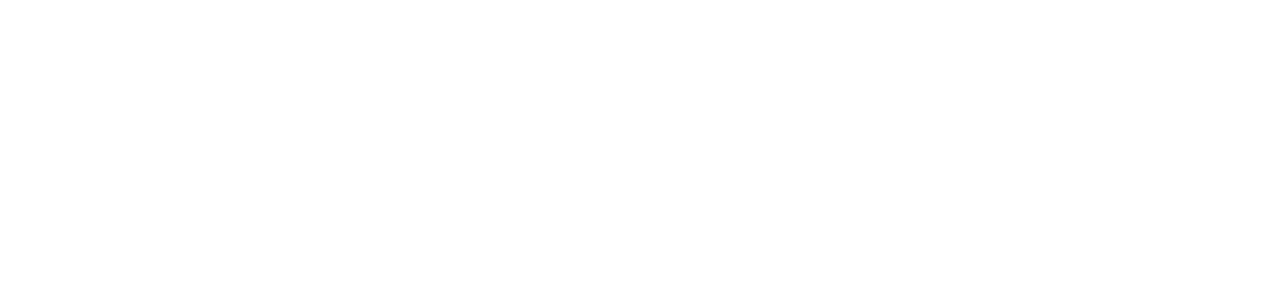
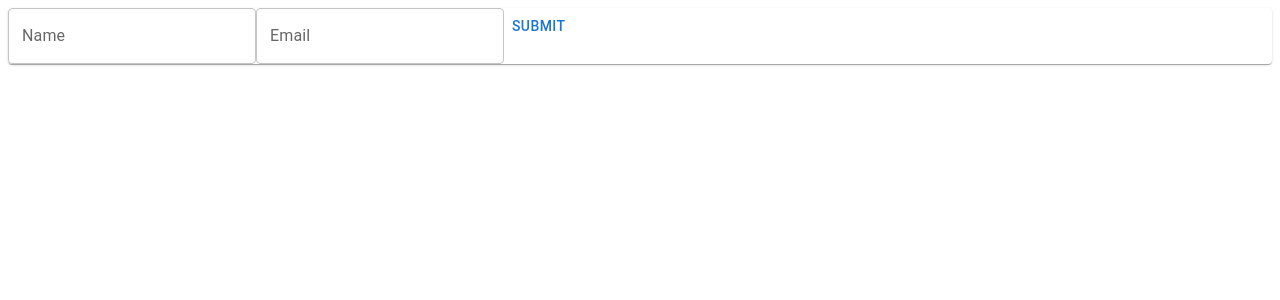
Before and after one commit to kingjbradz/fetch-jb, a React (Vite) app: page /login in a window 1280 px wide. Before the commit this address had no page. Shown: the top 300 px of the page. Built offline with nearby package versions, Linux system fonts and the light colour scheme.

Commit message:
basic authentication

```diff
--- a/src/App.tsx
+++ b/src/App.tsx
@@ -1,11 +1,16 @@
-import { Routes, Route } from "react-router";
+import { useState } from "react";
+import { Navigate, Routes, Route } from "react-router";
 import Login from "./Pages/Login";
+import Dashboard from "./Pages/Dashboard";
 
 function App() {
+  const [isLoggedIn, setIsLoggedIn] = useState<boolean>(false)
 
   return (
     <Routes>
-      <Route index element={<Login />} />
+      <Route path="/" element={isLoggedIn ? <Navigate to="/dashboard" /> : <Navigate to="/login" />} />
+      <Route path="/login" element={<Login setIsLoggedIn={setIsLoggedIn} />} />
+      <Route path="/dashboard" element={<Dashboard setIsLoggedIn={setIsLoggedIn} />} />
     </Routes>
   )
 }
--- a/src/Components/LoginComponent.tsx
+++ b/src/Components/LoginComponent.tsx
@@ -1,14 +1,15 @@
 import { useState, ChangeEvent, FormEvent } from "react";
 import { useNavigate } from "react-router";
-import { Button, Card, FormControl, TextField } from "@mui/material";
+import { Button, Card, TextField } from "@mui/material";
 
 interface LoginState{
   name: string;
   email: string;
 }
 
-const LoginComponent = () => {
+const LoginComponent = ({ setIsLoggedIn }: { setIsLoggedIn: (state: boolean) => void }) => {
   const url = "https://frontend-take-home-service.fetch.com/auth/login"
+  const navigate = useNavigate()
 
   const [state, setState] = useState<LoginState>({
     name: "",
@@ -30,24 +31,26 @@
       headers: {
         "Content-Type": "application/json"
       },
-      body: JSON.stringify(state)
+      body: JSON.stringify(state),
+      credentials: "include"
     })
 
     if (response.ok) {
-      alert("Successful yyeeee")
+      setIsLoggedIn(true)
+      navigate("/dashboard")
     } else {
       alert("boo boo")
     }
   }
 
   return (
-    <Card>
-      <FormControl onSubmit={handleSubmit}>
+    <form onSubmit={handleSubmit}>
+      <Card>
         <TextField id="name" value={state.name} onChange={handleChange} label="Name"></TextField>
         <TextField id="email" value={state.email} onChange={handleChange} label="Email"></TextField>
-        <Button onClick={handleSubmit}>Submit</Button>
-      </FormControl>
-    </Card>
+        <Button type="submit">Submit</Button>
+      </Card>
+    </form>
   )
 };
 
--- a/src/Pages/Dashboard.tsx
+++ b/src/Pages/Dashboard.tsx
@@ -0,0 +1,7 @@
+const Dashboard = ({ setIsLoggedIn }: { setIsLoggedIn: (state: boolean) => void }) => {
+  return (
+    <>dashboard</>
+  )
+}
+
+export default Dashboard
--- a/src/Pages/Login.tsx
+++ b/src/Pages/Login.tsx
@@ -1,8 +1,8 @@
 import LoginComponent from "../Components/LoginComponent";
 
-const Login = () => {
+const Login = ({ setIsLoggedIn }: { setIsLoggedIn: (state: boolean) => void }) => {
   return (
-    <LoginComponent />
+    <LoginComponent setIsLoggedIn={setIsLoggedIn} />
   )
 }
 
```
Also changed, not shown: src/Components/DashboardComponent.tsx (added, +7 -0 lines).
